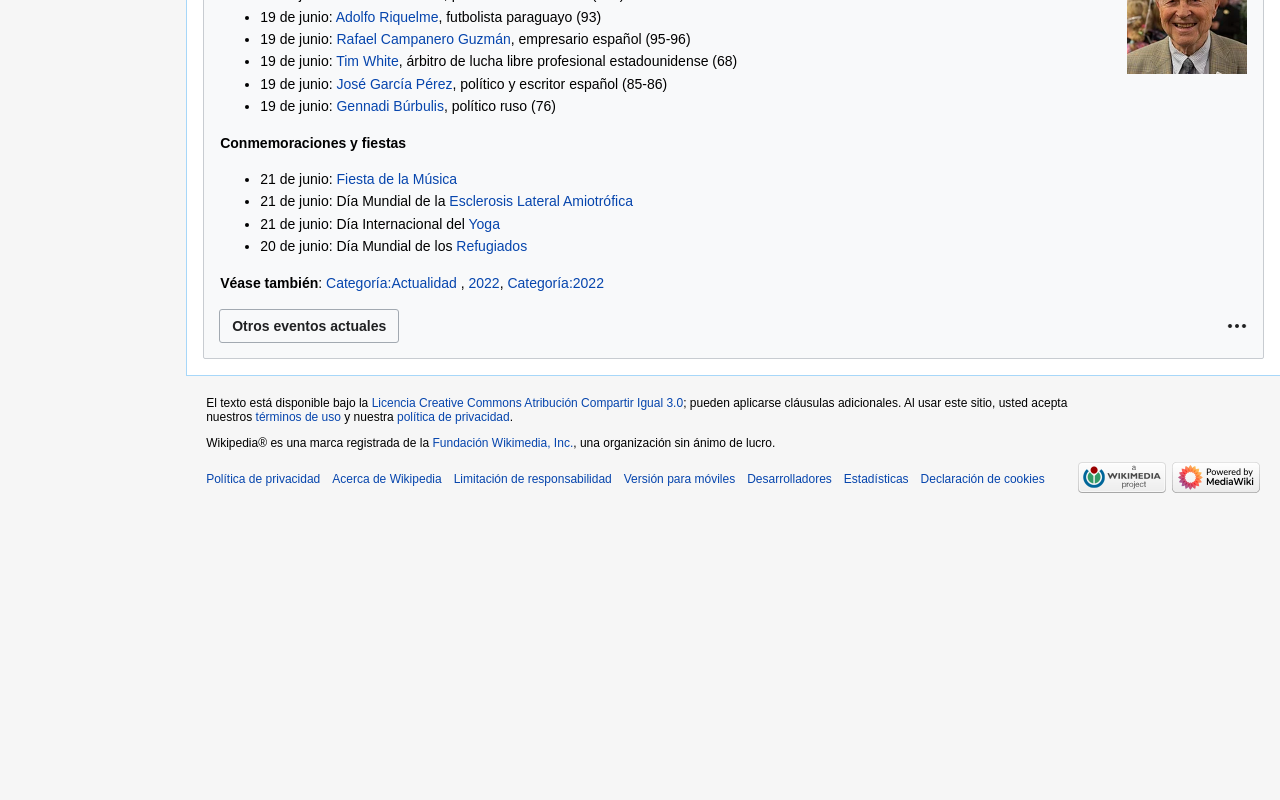
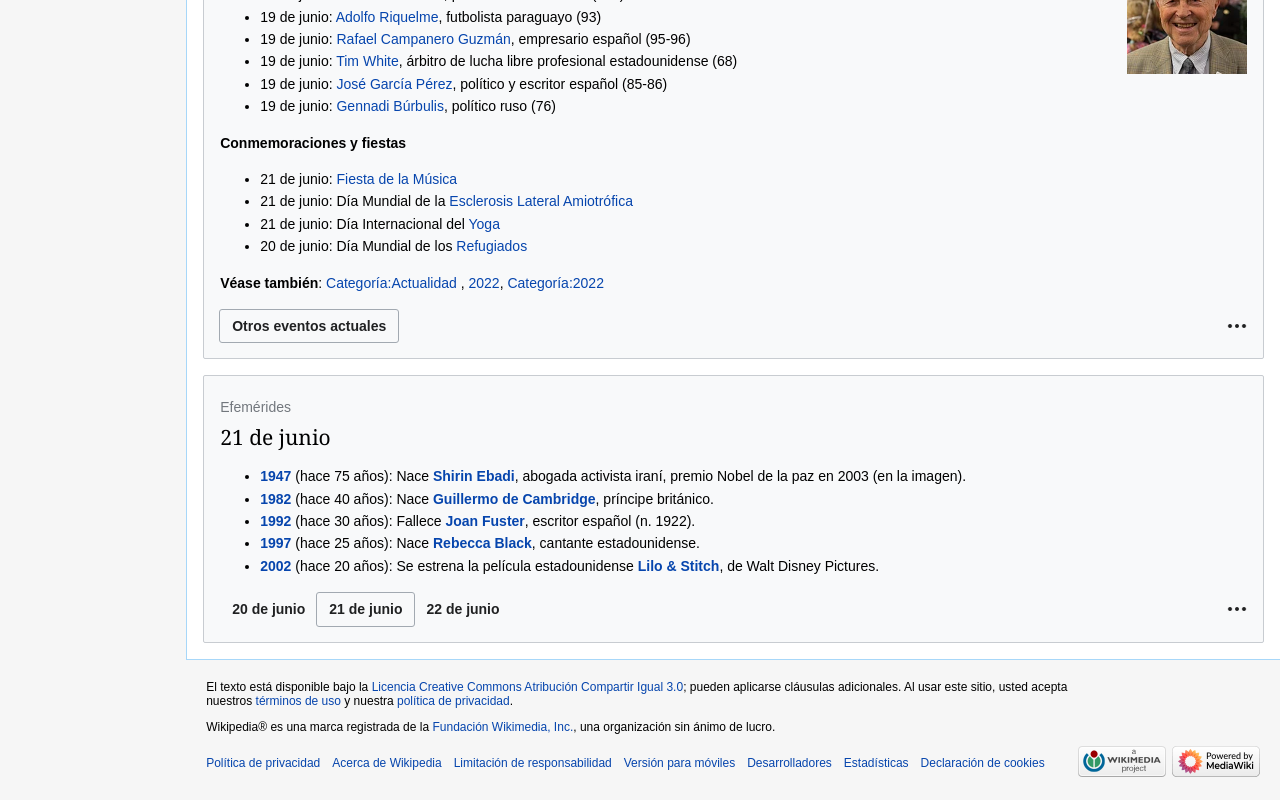
Before and after one commit to xsrpm/wikipedia-clone, a React (Vite) app: page / in a window 1280 px wide. Shown: the part 2292-3092 px from the top of the page. Before the commit the page ends 2808 px from the top, so only its background shows below. Built offline with nearby package versions, Linux system fonts and the light colour scheme.

Commit message:
section efemerides

```diff
--- /dev/null
+++ b/src/components/portada/efemerides/index.tsx
@@ -0,0 +1,92 @@
+import classes from "@/layouts/sectionLayout/styles.module.css";
+import { LinkButton } from "../../linkButton";
+import { SoftLinkButton } from "../../softLinkButton";
+import elipsis from "@/assets/images/30px-OOjs-UI-icon-ellipsis.svg.webp";
+
+export function Efemerides() {
+  return (
+    <section className={classes.section}>
+      <header>
+        <p className={classes.cardType}>Efemérides</p>
+        <h2 className={classes.title}>
+          <a href="#">21 de junio</a>
+        </h2>
+      </header>
+      <ul>
+        <li>
+          <a href="#">
+            <strong>1947</strong>
+          </a>{" "}
+          (hace 75 años): Nace{" "}
+          <a href="#">
+            <strong>Shirin Ebadi</strong>
+          </a>
+          , abogada activista iraní, premio Nobel de la paz en 2003 (en la
+          imagen).
+        </li>
+        <li>
+          <a href="#">
+            <strong>1982</strong>
+          </a>{" "}
+          (hace 40 años): Nace{" "}
+          <a href="#">
+            <strong>Guillermo de Cambridge</strong>
+          </a>
+          , príncipe británico.
+        </li>
+        <li>
+          <a href="#">
+            <strong>1992</strong>
+          </a>{" "}
+          (hace 30 años): Fallece{" "}
+          <a href="#">
+            <strong>Joan Fuster</strong>
+          </a>
+          , escritor español (n. 1922).
+        </li>
+        <li>
+          <a href="#">
+            <strong>1997</strong>
+          </a>{" "}
+          (hace 25 años): Nace{" "}
+          <a href="#">
+            <strong>Rebecca Black</strong>
+          </a>
+          , cantante estadounidense.
+        </li>
+        <li>
+          <a href="#">
+            <strong>2002</strong>
+          </a>{" "}
+          (hace 20 años): Se estrena la película estadounidense{" "}
+          <a href="#">
+            <strong>Lilo & Stitch</strong>
+          </a>
+          , de Walt Disney Pictures.
+        </li>
+      </ul>
+
+      <footer>
+        <ul>
+          <li>
+            <SoftLinkButton name="20 de junio" />
+          </li>
+          <li>
+            <LinkButton name="21 de junio" />
+          </li>
+          <li>
+            <SoftLinkButton name="22 de junio" />
+          </li>
+        </ul>
+        <div>
+          <img
+            alt="Acciones adicionales"
+            src={elipsis}
+            width="20"
+            height="20"
+          />
+        </div>
+      </footer>
+    </section>
+  );
+}
--- a/src/pages/portada/index.tsx
+++ b/src/pages/portada/index.tsx
@@ -5,6 +5,7 @@ import { GoodArticle } from "../../components/portada/goodArticle";
 import { RecursoDelDia } from "../../components/portada/recursoDelDia";
 import { Portales } from "../../components/portada/portales";
 import { Actualidad } from "../../components/portada/actualidad";
+import { Efemerides } from "../../components/portada/efemerides";
 export function Portada() {
   return (
     <>
@@ -14,6 +15,7 @@ export function Portada() {
       <RecursoDelDia />
       <Portales />
       <Actualidad />
+      <Efemerides />
     </>
   );
 }
```
